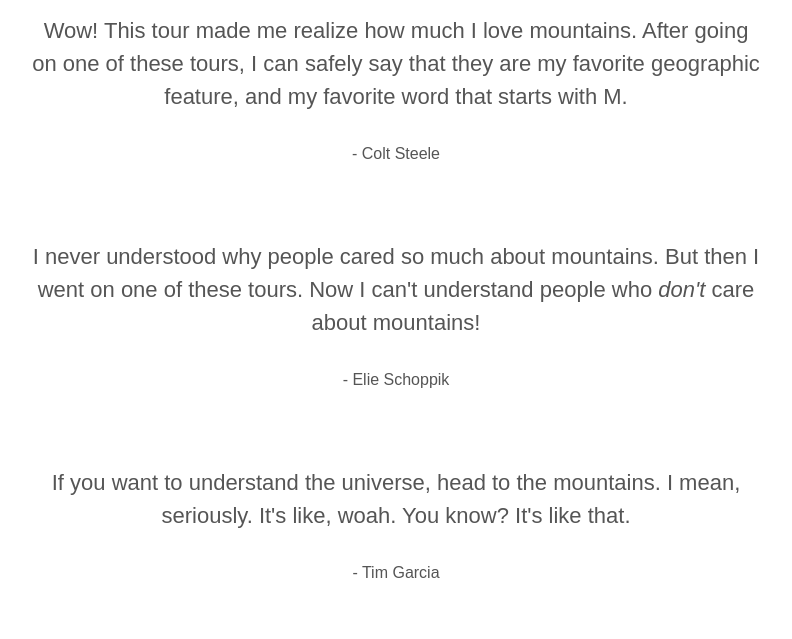
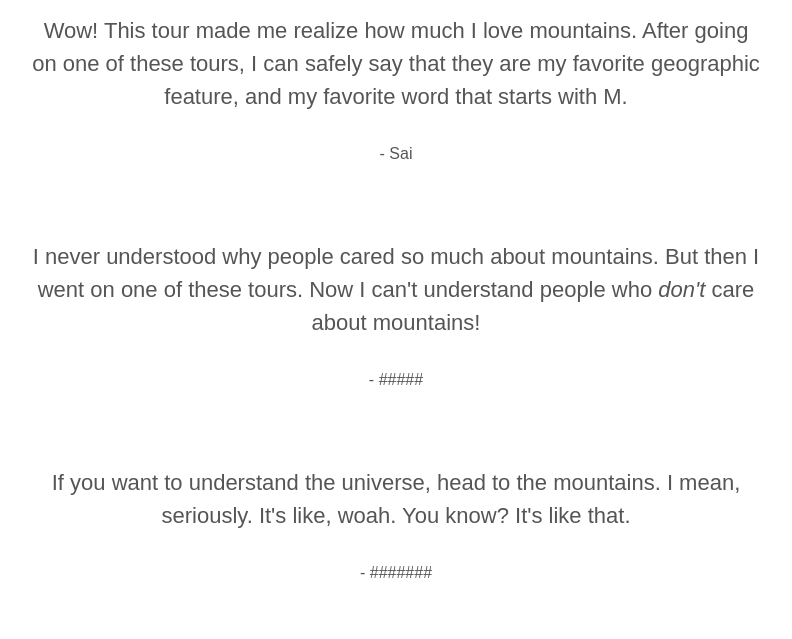
Before and after one commit to SaiAshish9/WebsiteUsingFlexBox, a plain HTML site: page index.html in a window 1280 px wide. Shown: the part 3340-3979 px from the top of the page, without its empty margins (244-1036 px from the left). Drawn offline with nearby package versions, Linux system fonts and the light colour scheme.

Commit message:
Update index.html

```diff
--- a/index.html
+++ b/index.html
@@ -75,11 +75,11 @@
     <h3 class="title">Testimonials from our adventurers:</h3>
     <hr>
     <p class="quote">Wow! This tour made me realize how much I love mountains. After going on one of these tours, I can safely say that they are my favorite geographic feature, and my favorite word that starts with M.</p>
-    <p class="author">- Colt Steele</p>
+    <p class="author">- Sai</p>
     <p class="quote">I never understood why people cared so much about mountains. But then I went on one of these tours. Now I can't understand people who <em>don't</em> care about mountains!</p>
-    <p class="author">- Elie Schoppik</p>
+    <p class="author">- #####</p>
     <p class="quote">If you want to understand the universe, head to the mountains. I mean, seriously. It's like, woah. You know? It's like that.</p>
-    <p class="author">- Tim Garcia</p>
+    <p class="author">- #######</p>
   </section>
 
   <section class="contact">
```
